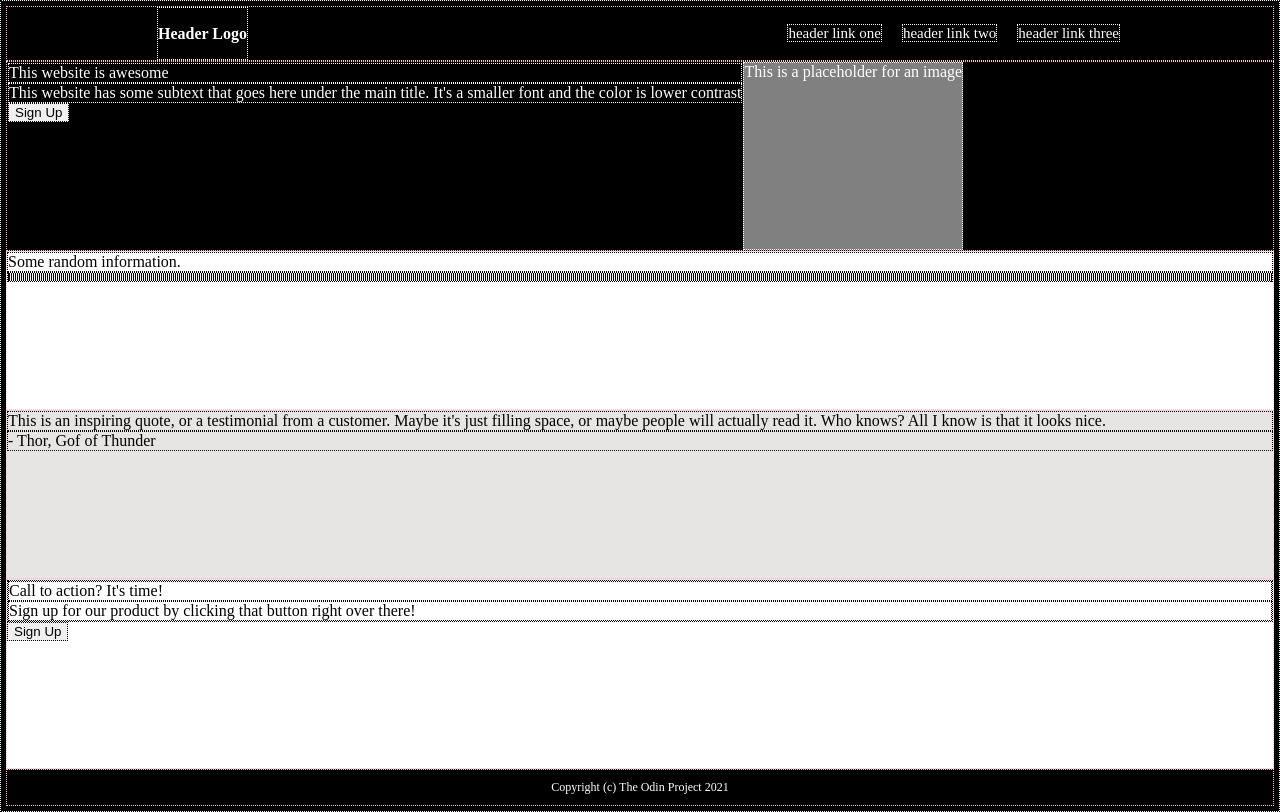
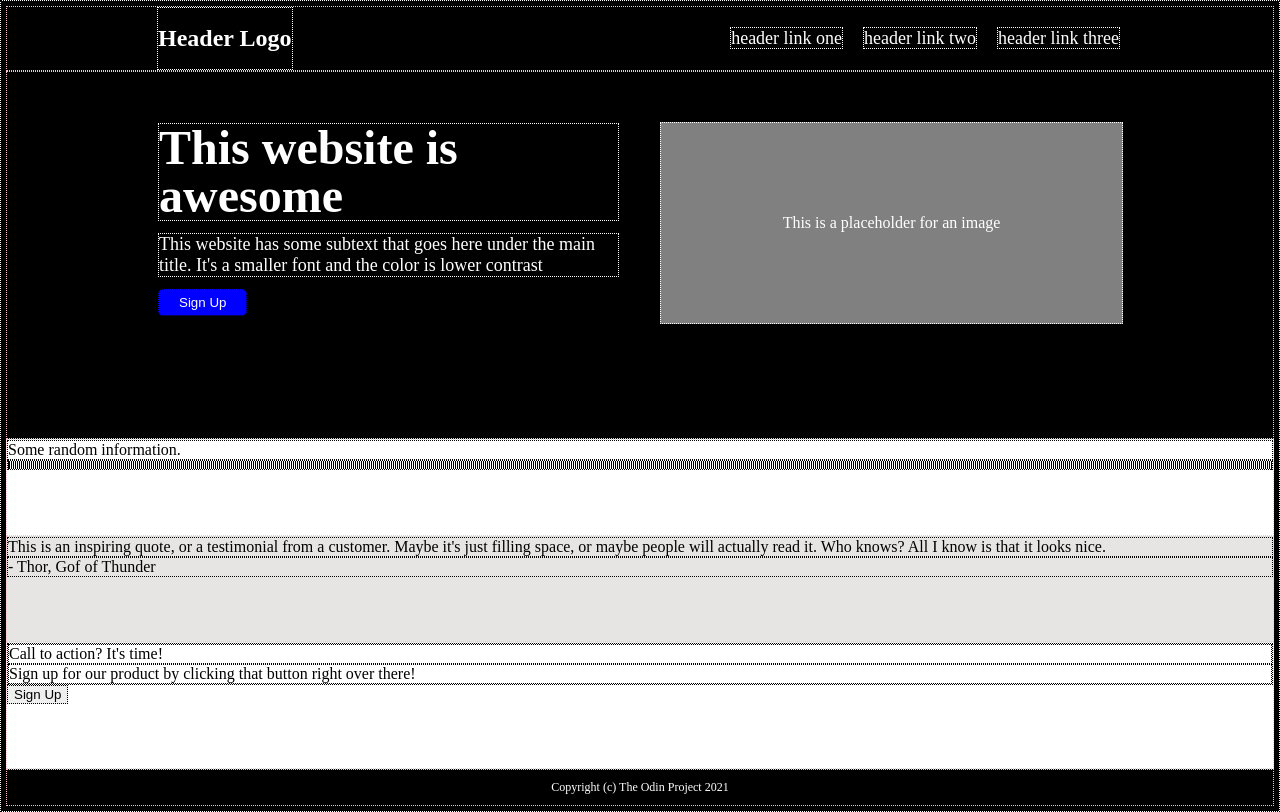
Before and after one commit to vinnn/ODIN_landing_page, a plain HTML site: page index.html in a window 1280 px wide. Drawn offline with Linux system fonts and the light colour scheme.

Commit message:
refined Header and contn1 areas

```diff
--- a/css/style.css
+++ b/css/style.css
@@ -35,6 +35,7 @@ body {
 .header-logo {
     color: white;
     margin-left: 150px;
+    font-size: 24px;
     font-weight: bold;
 
     display: flex;
@@ -45,7 +46,7 @@ body {
 }
 ul {
     list-style-type: none;
-    font-size: 15px;
+    font-size: 18px;
 
     display: flex;
     gap: 18px;
@@ -59,23 +60,67 @@ a {
 /* CONTN1 STYLES */
 .contn1 {
     background-color: black;
+    padding: 50px 150px;
 
     flex: 1 1 auto;
 
     display: flex;
+    justify-content: stretch;
+}
+
+.contn1-left {
+
+    /*I: fix the width initially
+    the flex-basis (so that it keeps
+    equal width as contn1-right): auto
+    will use that to start with,
+    but can shrink and grow as per
+    grow:1 and shrink:1 */
+    width: 350px;
+    height: 200px;
+    flex: 1 1 auto;
+
+    margin-right: 40px;
+    font-size: 18px;
 }
 
 .contn1-title {
+    font-weight: bold;
     color: white;
+    font-size: 48px;
+
+
+    line-height: 1;
+
 }
 .contn1-text {
     color: white;
+    margin: 12px 0;
 }
 .contn1-right {
     background-color: grey;
-    color: white
+    color: white;
+
+    /*I: fix the width initially
+    the flex-basis (so that it keeps
+    equal width as contn1-left): auto
+    will use that to start with,
+    but can shrink and grow as per
+    grow:1 and shrink:1 */
+    width: 350px;
+    height: 200px;
+    flex: 1 1 auto;
+
+    display: flex;
+    justify-content: center;
+    align-items: center;
 }
-
+.contn1-btn {
+    color: white;
+    background-color: blue;
+    padding: 5px 20px;
+    border-radius: 5px;
+}
 
 /* CONTN2 STYLES */
 .contn2 {
--- a/index.html
+++ b/index.html
@@ -24,7 +24,7 @@
   <div class="contn1-left">
     <div class="contn1-title">This website is awesome</div>
     <div class="contn1-text">This website has some subtext that goes here under the main title. It's a smaller font and the color is lower contrast</div>
-    <button>Sign Up</button>
+    <button class="contn1-btn">Sign Up</button>
   </div>
   <div class="contn1-right">This is a placeholder for an image</div>
 </div>
```
